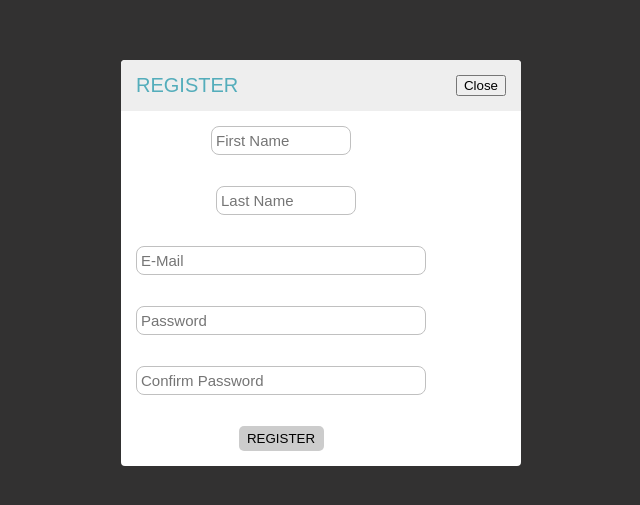
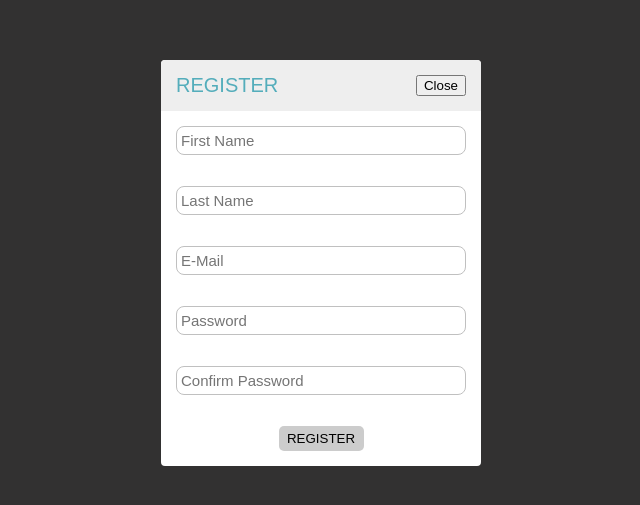
Before and after one commit to JuCaMoBa/E-Learning-App, a React (Create React App) app: page /modalsignup in a window 1280 px wide. Shown: the part 137-642 px from the top of the page, without its empty margins (319-959 px from the left). Built offline with nearby package versions, Linux system fonts and the light colour scheme.

Commit message:
refactor modal signin and signup and new styles

```diff
--- a/src/components/formsignin.js
+++ b/src/components/formsignin.js
@@ -4,8 +4,8 @@ import "../styles/form.scss";
 export default function Formsignin() {
   return (
     <form>
-      <input className="email" type="email" placeholder="E-Mail" />
-      <input className="password" type="password" placeholder="Password" />
+      <input className="e_mail" type="email" placeholder="E-Mail" />
+      <input className="pass_word" type="password" placeholder="Password" />
       <button className="button" type="submit">
         LOGIN
       </button>
--- a/src/components/formsignup.js
+++ b/src/components/formsignup.js
@@ -29,7 +29,6 @@ export default function Formsignup() {
   const navigate = useNavigate();
 
   const formSubmit = async (dataForm) => {
-    console.log(`estoy aqui:  ${dataForm}`);
     const { data } = await userSignUp({ ...dataForm });
     if (data) {
       dispatch({
@@ -52,41 +51,51 @@ export default function Formsignup() {
 
   return (
     <form onSubmit={handleSubmit(formSubmit)}>
+      <div>
         <input
-        {...register("firstName")}
-        className="firstname"
+          className="first_name"
           type="text"
           placeholder="First Name"
+          {...register("firstName")}
         />
         <p>{errors.firstName?.message}</p>
+      </div>
+      <div>
         <input
-        {...register("lastName")}
-        className="lastname"
+          className="last_name"
           type="text"
           placeholder="Last Name"
+          {...register("lastName")}
         />
         <p>{errors.lastName?.message}</p>
+      </div>
+      <div>
         <input
-        {...register("email")}
-        className="email"
+          className="e_mail"
           type="email"
           placeholder="E-Mail"
+          {...register("email")}
         />
         <p> {errors.email?.message}</p>
+      </div>
+      <div>
         <input
-        {...register("password")}
-        className="password"
+          className="pass_word"
           type="password"
           placeholder="Password"
+          {...register("password")}
         />
         <p>{errors.password?.message}</p>
+      </div>
+      <div>
         <input
-        {...register("confirmPassword")}
-        className="confirmpassword"
+          className="confirm_password"
           type="password"
           placeholder="Confirm Password"
+          {...register("confirmPassword")}
         />
         <p>{errors.confirmPassword?.message}</p>
+      </div>
       <button className="button" type="submit">
         REGISTER
       </button>
--- a/src/components/modalsignin.js
+++ b/src/components/modalsignin.js
@@ -1,6 +1,6 @@
 import React from "react";
 import { Link } from "react-router-dom";
-import "../styles/modalsingin.scss";
+import "../styles/modal.scss";
 import Formsignin from "./formsignin";
 
 function Modalsignin() {
--- a/src/components/modalsignup.js
+++ b/src/components/modalsignup.js
@@ -1,5 +1,6 @@
 import React from "react";
 import { Link } from "react-router-dom";
+import "../styles/modal.scss";
 import Formsignup from "./formsignup";
 
 function Modalsignup() {
--- a/src/formschemas/formschemas.js
+++ b/src/formschemas/formschemas.js
@@ -8,13 +8,10 @@ export const SingInSchema = object()
       .required("Email is a required field"),
     password: string()
       /* .min(8, 'Password must be at least 8 charaters') */
-      .matches(
-        /^(?=.*[a-z])(?=.*[A-Z])(?=.*[0-9])(?=.*[!@#\$%\^&\*])(?=.{8,})/,
-        {
+      .matches(/^(?=.*[a-z])(?=.*[A-Z])(?=.*[0-9])(?=.*[!@#$%^&*])(?=.{8,})/, {
         message:
           "Password  must contain 8 characters, one uppercase, one lowercase, one number and one special character",
-        }
-      )
+      })
       .required("Password is a required field"),
     /* terms: boolean().oneOf([true], 'You must to accept the term of conditions').required(), */
   })
@@ -31,15 +28,12 @@ export const SingUpSchema = object()
       .required("Email is a required field"),
     firstName: string().required("First Name is a required field"),
     lastName: string().required("Last Name is a required field"),
-    password: string()
+    Password: string()
       /* .min(8, 'Password must be at least 8 charaters') */
-      .matches(
-        /^(?=.*[a-z])(?=.*[A-Z])(?=.*[0-9])(?=.*[!@#\$%\^&\*])(?=.{8,})/,
-        {
+      .matches(/^(?=.*[a-z])(?=.*[A-Z])(?=.*[0-9])(?=.*[!@#$%^&*])(?=.{8,})/, {
         message:
           "Password  must contain 8 characters, one uppercase, one lowercase, one number and one special character",
-        }
-      )
+      })
       .required("Password is a required field"),
   })
   .required();
@@ -60,13 +54,10 @@ export const PassowrdlSchema = object()
       .required("Please Confirm your Password"),
     password: string()
       /* .min(8, 'Password must be at least 8 charaters') */
-      .matches(
-        /^(?=.*[a-z])(?=.*[A-Z])(?=.*[0-9])(?=.*[!@#\$%\^&\*])(?=.{8,})/,
-        {
+      .matches(/^(?=.*[a-z])(?=.*[A-Z])(?=.*[0-9])(?=.*[!@#$%^&*])(?=.{8,})/, {
         message:
           "Password  must contain 8 characters, one uppercase, one lowercase, one number and one special character",
-        }
-      )
+      })
       .required("Password is a required field"),
   })
   .required();
--- a/src/styles/form.scss
+++ b/src/styles/form.scss
@@ -1,4 +1,4 @@
-.email {
+.e_mail {
   background: #ffffff;
   border: 1px solid silver;
   font-size: 15px;
@@ -9,7 +9,7 @@
   width: 280px;
 }
 
-.password {
+.pass_word {
   background: #ffffff;
   border: 1px solid silver;
   font-size: 15px;
@@ -20,7 +20,7 @@
   width: 280px;
 }
 
-.confirmpassword {
+.confirm_password {
   background: #ffffff;
   border: 1px solid silver;
   font-size: 15px;
@@ -40,7 +40,7 @@
   width: 85px;
 }
 
-.firstname {
+.first_name {
   background: #ffffff;
   border: 1px solid silver;
   font-size: 15px;
@@ -48,10 +48,10 @@
   height: 17px;
   border-radius: 8px;
   margin-bottom: 15px;
-  width: 130px;
+  width: 280px;
 }
 
-.lastname {
+.last_name {
   background: #ffffff;
   border: 1px solid silver;
   font-size: 15px;
@@ -59,6 +59,5 @@
   height: 17px;
   border-radius: 8px;
   margin-bottom: 15px;
-  width: 130px;
-  margin-left: 10px;
+  width: 280px;
 }
--- a/src/styles/modalsingin.scss
+++ b/src/styles/modal.scss
@@ -19,7 +19,7 @@
 .modal__container {
   background: #fff;
   width: 100%;
-  max-width: 400px;
+  max-width: 320px;
   overflow: hidden;
   border-radius: 4px;
 }
```
Also changed, not shown: 1 other file (tests, documents, lock files or other folders). Lines whose indentation alone changed are shown as unchanged.
